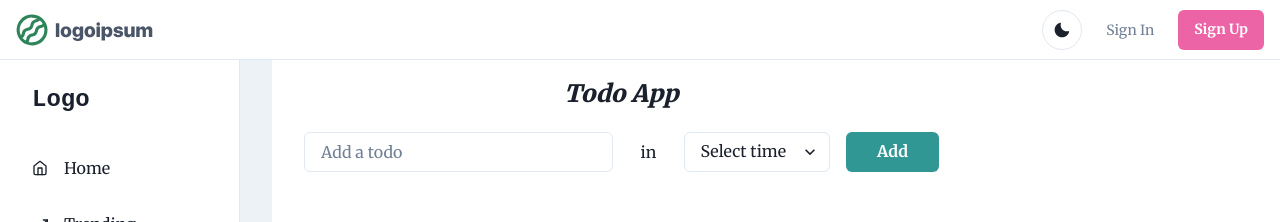
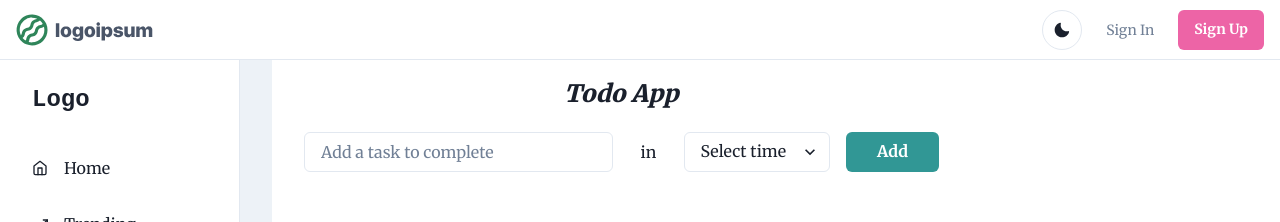
Before and after one commit to ajQodeleaf/todo-simple, a Next.js app: page /home in a window 1280 px wide. Shown: the top 222 px of the page. Built offline with nearby package versions, Linux system fonts and the light colour scheme.

Commit message:
Refactor: Placeholder text for input todo description

```diff
--- a/src/components/TodoInputForm.js
+++ b/src/components/TodoInputForm.js
@@ -29,7 +29,7 @@ function TodoInputForm({ onSubmit }) {
             type="text"
             value={input}
             onChange={(e) => setInput(e.target.value)}
-            placeholder="Add a todo"
+            placeholder="Add a task to complete"
             mr={2}
             width="100%"
           />
```
